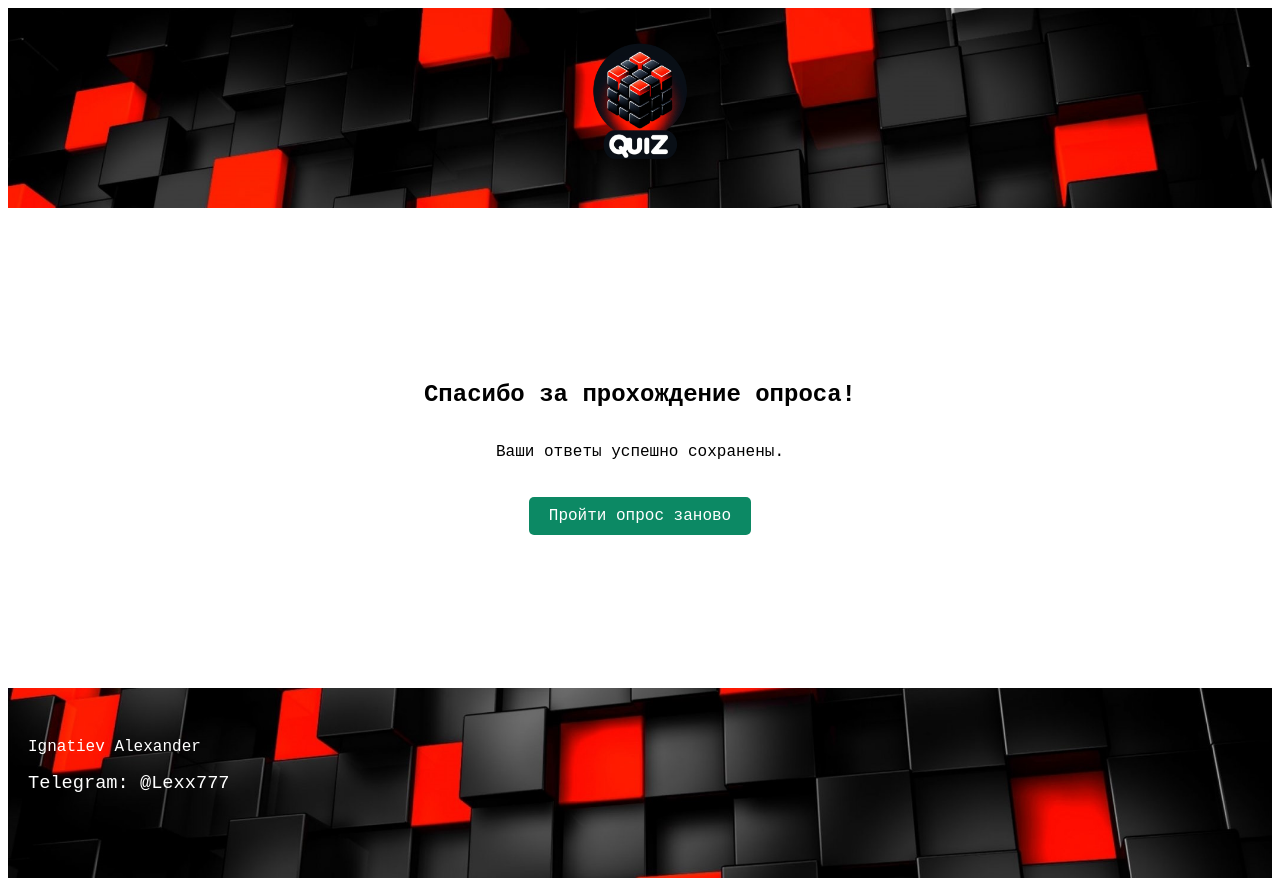
After one commit to Cur1yB/NOMIA, a Django app: page /end_of_quiz/ in a window 1280 px wide. The commit adds this page. Run offline with Django 4.2, Linux system fonts and the light colour scheme.

Commit message:
Работа над оформлением, сделал оформление шапки, кнопок

```diff
--- a/quiz/urls.py
+++ b/quiz/urls.py
@@ -1,22 +1,9 @@
-"""
-URL configuration for quiz project.
+# quiz/quiz/urls.py
 
-The `urlpatterns` list routes URLs to views. For more information please see:
-    https://docs.djangoproject.com/en/4.2/topics/http/urls/
-Examples:
-Function views
-    1. Add an import:  from my_app import views
-    2. Add a URL to urlpatterns:  path('', views.home, name='home')
-Class-based views
-    1. Add an import:  from other_app.views import Home
-    2. Add a URL to urlpatterns:  path('', Home.as_view(), name='home')
-Including another URLconf
-    1. Import the include() function: from django.urls import include, path
-    2. Add a URL to urlpatterns:  path('blog/', include('blog.urls'))
-"""
 from django.contrib import admin
-from django.urls import path
+from django.urls import path, include
 
 urlpatterns = [
     path('admin/', admin.site.urls),
+    path('', include('quiz_app.urls')),
 ]
--- a/quiz_app/urls.py
+++ b/quiz_app/urls.py
@@ -1,8 +1,10 @@
 # quiz/quiz_app/urls.py
 
 from django.urls import path
-from .views import question_view
+from .views import question_view, start_page, end_of_quiz
 
 urlpatterns = [
+    path('', start_page, name='start_page'),
     path('question/<int:question_id>/', question_view, name='question_view'),
+    path('end_of_quiz/', end_of_quiz, name='end_of_quiz'),
 ]
--- a/quiz_app/views.py
+++ b/quiz_app/views.py
@@ -2,26 +2,40 @@
 
 from django.shortcuts import render, get_object_or_404, redirect
 from .models import Question
+from quiz_app.forms import ChoiceForm, TextForm
+
+def start_page(request):
+    first_question_id = Question.objects.order_by('id').first().id
+    return render(request, 'start_page.html', {'first_question_id': first_question_id})
+
+from django.shortcuts import render, get_object_or_404, redirect
+from .models import Question, AnswerOption
 from .forms import ChoiceForm, TextForm
 
 def question_view(request, question_id):
     question = get_object_or_404(Question, id=question_id)
     if question.question_type == Question.TEXT:
-        form_class = TextForm
+        form = TextForm(request.POST or None)
     else:
-        form_class = ChoiceForm
+        # Передаем question_id при инициализации ChoiceForm
+        form = ChoiceForm(request.POST or None, question_id=question.id)
 
-    if request.method == 'POST':
-        form = form_class(request.POST)
-        if form.is_valid():
-            response = form.save(commit=False)
-            response.question = question
-            response.save()
-            return redirect('next_question')
-    else:
-        form = form_class()
+    if request.method == 'POST' and form.is_valid():
+        response = form.save(commit=False)
+        response.question = question
+        response.save()
+        # Перенаправление на следующий вопрос или страницу результатов
+        next_question_id = Question.objects.filter(id__gt=question_id).order_by('id').first()
+        if next_question_id:
+            return redirect('question_view', question_id=next_question_id.id)
+        else:
+            return redirect('end_of_quiz')
 
     return render(request, 'quiz_template.html', {'form': form, 'question': question})
+
+def end_of_quiz(request):
+    # Здесь будет логика подсчета результатов
+    return render(request, 'end_of_quiz.html')
 
 '''# Импортируем необходимые функции и классы из Django и из текущего приложения
 from django.shortcuts import render, get_object_or_404, redirect
--- /dev/null
+++ b/static/css/style.css
@@ -0,0 +1,148 @@
+/* quiz/css/style.css */
+
+/*--------- общие стили документа ---------*/
+
+header {
+    background-size: cover;
+    height: 200px;
+    display: flex;
+    justify-content: center;
+    align-items: center;
+}
+
+header .logo img {
+    max-width: 150px;
+}
+
+footer {
+    font-family: 'Courier New', Courier, monospace;
+    background-size: cover;
+    height: 150px;
+    color: #fff;
+    padding: 20px 0;
+}
+
+footer a {
+    color: #fff;
+    text-decoration: none;
+    font-size: 14pt;
+    margin-left: 20px;
+    margin-top: 30px;
+}
+
+footer p {
+    margin-left: 20px;
+    margin-top: 30px;
+}
+
+/*--------- стартовая страница ---------*/
+
+.startpage {
+    font-family: 'Courier New', Courier, monospace;
+    display: flex;
+    flex-direction: column;
+    align-items: center;
+    justify-content: center;
+    min-height: 60vh;
+    text-align: center;
+}
+
+.startpage h2 {
+    margin-bottom: 20px;
+}
+
+.startpage button {
+    background-color: #007bff;
+    color: white;
+    border: none;
+    padding: 10px 20px;
+    text-transform: uppercase;
+    cursor: pointer;
+    transition: all 0.3s ease-in-out;
+    border-radius: 5px;
+}
+
+.startpage button:hover {
+    background-color: #0056b3;
+    transform: scale(1.1);
+}
+
+/*--------- страница ответов ---------*/
+
+.quiz-container, .end-quiz-container {
+    font-family: 'Courier New', Courier, monospace;
+    display: flex;
+    flex-direction: column;
+    justify-content: center;
+    min-height: 60vh;
+}
+
+.quiz-form .form-group {
+    font-size: 1.3em;
+    margin-left: 10px;
+}
+
+.quiz-form .form-group input[type="radio"] {
+    transform: scale(1.2);
+    margin-right: 15px;
+    cursor: pointer;
+    margin-bottom: 10px;
+}
+
+.quiz-form .form-group input[type="radio"]:hover {
+    transform: scale(1.5);
+}
+
+.submit-button {
+    margin-top: 15px;
+    padding: 10px 20px;
+    border: none;
+    background-color: #0c8964;
+    color: white;
+    border-radius: 5px;
+    cursor: pointer;
+    transition: background-color 0.3s ease, transform 0.1s ease;
+    box-shadow: 0 2px 4px rgba(0, 0, 0, 0.2);
+}
+
+.submit-button:hover {
+    background-color: #075d46;
+    transform: scale(1.05);
+}
+
+.submit-button:active {
+    background-color: #064e3b;
+    box-shadow: inset 0 2px 4px rgba(0, 0, 0, 0.2);
+    transform: scale(0.95);
+}
+
+/*--------- финальная страница ---------*/
+
+.end-quiz-container {
+    display: flex;
+    justify-content: center;
+    align-items: center;
+    flex-direction: column;
+    min-height: 60vh;
+}
+
+.end-quiz-link {
+    max-width: 200px;
+    display: inline-block;
+    padding: 10px 20px;
+    margin-top: 20px;
+    background-color: #0c8964;
+    color: white;
+    text-decoration: none;
+    border-radius: 5px;
+    transition: transform 0.3s ease, background-color 0.3s ease;
+}
+
+.end-quiz-link:hover {
+    transform: scale(1.1);
+    background-color: #064d33;
+}
+
+.end-quiz-link:active {
+    transform: scale(0.9);
+}
--- a/templates/base.html
+++ b/templates/base.html
@@ -1,4 +1,5 @@
 <!-- quiz/templates/base.html -->
+{% load static %}
 
 <!DOCTYPE html>
 <html lang="en">
@@ -6,23 +7,20 @@
     <meta charset="UTF-8">
     <meta name="viewport" content="width=device-width, initial-scale=1.0">
     <title>{% block title %}Quiz App{% endblock %}</title>
-    {% block extrahead %}{% endblock %}
     <link rel="stylesheet" href="{% static 'css/style.css' %}">
 </head>
 <body>
-    <header>
-        <h1>Welcome to the Quiz App</h1>
+    <header style="background-image: url('{% static "images/header.jpg" %}');">
+        <div class="logo">
+            <img src="{% static 'images/logo_.png' %}" alt="Logo">
+        </div>
     </header>
-    <nav>
-        <!-- Навигация по сайту -->
-    </nav>
-    <main>
-        {% block content %}{% endblock %}
-    </main>
-    <footer>
-        <p>&copy; 2024 Quiz App</p>
+
+    {% block content %}{% endblock %}
+
+    <footer style="background-image: url('{% static "images/footer.jpg" %}');">
+        <p>Ignatiev Alexander</p>
+        <a href="https://t.me/Lexx777">Telegram: @Lexx777</a>
     </footer>
-    <script src="{% static 'js/script.js' %}"></script>
-    {% block extrajs %}{% endblock %}
 </body>
 </html>
--- /dev/null
+++ b/templates/end_of_quiz.html
@@ -0,0 +1,13 @@
+<!-- quiz/templates/end_of_quiz.html -->
+
+{% extends 'base.html' %}
+
+{% block title %}Конец опроса{% endblock %}
+
+{% block content %}
+<article class="end-quiz-container">
+    <h2>Спасибо за прохождение опроса!</h2>
+    <p>Ваши ответы успешно сохранены.</p>
+    <a href="{% url 'start_page' %}" class="end-quiz-link">Пройти опрос заново</a>
+</article>
+{% endblock %}
```
Also changed, not shown: quiz_app/forms.py (+25 -0 lines), templates/quiz_template.html (+15 -10 lines), templates/start_page.html (added, +14 -0 lines), static/images/footer.jpg (added), static/images/header.jpg (added), static/images/logo_.png (added).
